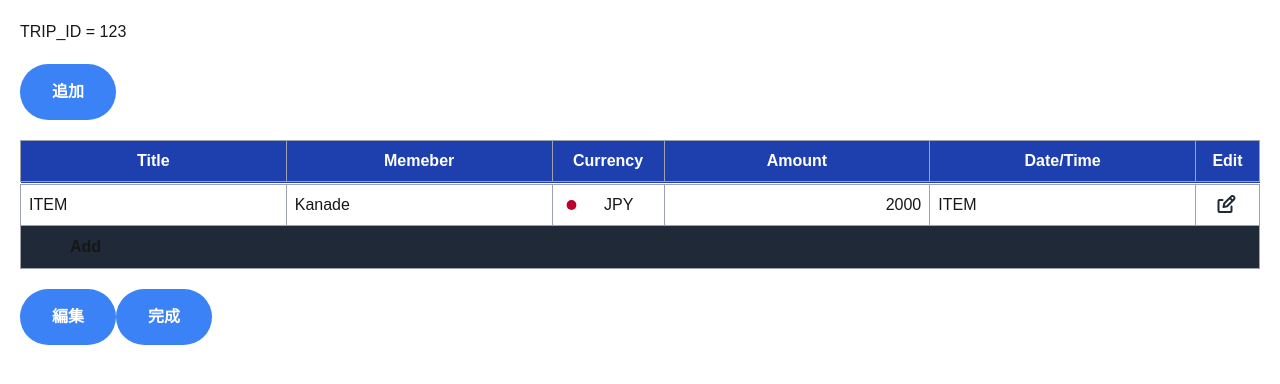
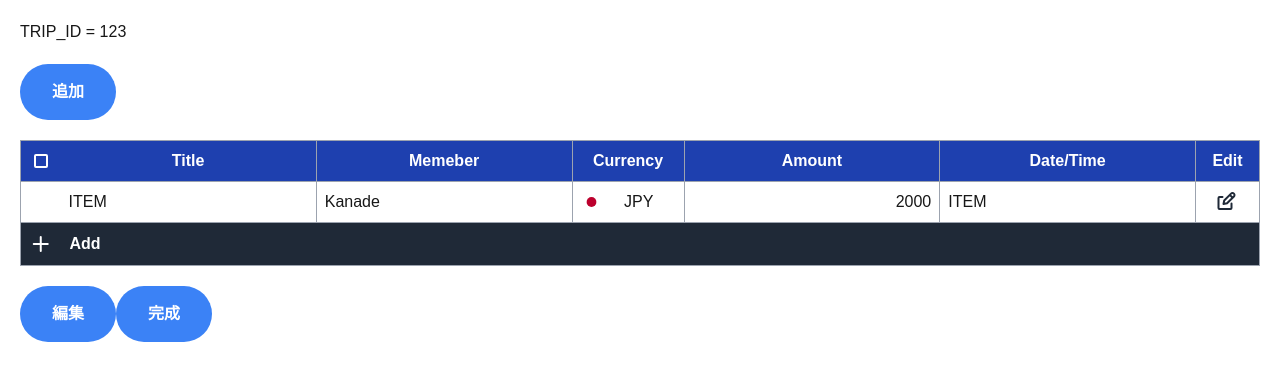
Before and after one commit to kanade2001/SplitBillApp, a Next.js app in the folder frontend/: page /trip/123 in a window 1280 px wide. Both pictures are taken after a click on the button "追加". Shown: the top 384 px of the page. Built offline with nearby package versions, Linux system fonts and the light colour scheme.

Commit message:
Feat-Addを押したときのプルダウンメニューの作成

```diff
--- a/frontend/src/app/trip/[tripId]/_components/payment-list/index.tsx
+++ b/frontend/src/app/trip/[tripId]/_components/payment-list/index.tsx
@@ -1,6 +1,6 @@
 "use client";
 
-import { Key, useReducer } from "react";
+import { Key, useReducer, useState } from "react";
 
 import { Info } from "@/components/Alert/Alert";
 import "/node_modules/flag-icons/css/flag-icons.min.css";
@@ -21,7 +21,7 @@ type ItemAction =
   | { type: "EDIT_ITEM"; payload: { item: ItemState } }
   | { type: "DELETE_ITEM"; payload: { id: Key } };
 
-const initialState: ItemState[] = [];
+const initialStateList: ItemState[] = [];
 
 const ItemReducer = (state: ItemState[], action: ItemAction) => {
   switch (action.type) {
@@ -45,37 +45,50 @@ const ItemReducer = (state: ItemState[], action: ItemAction) => {
 };
 
 export default function PaymentList({ items }: { items: string[] }) {
-  const [state, dispatch] = useReducer(ItemReducer, initialState);
+  const [state, dispatch] = useReducer(ItemReducer, initialStateList);
 
   return (
     <div className="">
-      <table className="w-full table-fixed border-collapse border border-gray-400">
+      <table className="w-full table-fixed border border-gray-400">
         <thead className="bg-blue-800 text-white">
           <tr>
-            <th className="border border-b-4 border-double border-gray-400 p-2">
+            <th className="w-10 border border-r-0 border-gray-400 p-2">
+              <svg
+                className="h-6 w-6 text-gray-800 text-white"
+                aria-hidden="true"
+                xmlns="http://www.w3.org/2000/svg"
+                width="24"
+                height="24"
+                fill="none"
+                viewBox="0 0 24 24"
+              >
+                <rect
+                  width="12"
+                  height="12"
+                  x="6"
+                  y="6"
+                  stroke="currentColor"
+                  strokeLinejoin="round"
+                  strokeWidth="2"
+                  rx="1"
+                />
+              </svg>
+            </th>
+            <th className="border border-l-0 border-double border-gray-400 p-2">
               Title
             </th>
-            <th className="border border-b-4 border-double border-gray-400 p-2">
-              Memeber
-            </th>
-            <th className="w-28 border border-b-4 border-double border-gray-400 p-2">
-              Currency
-            </th>
-            <th className="border border-b-4 border-double border-gray-400 p-2">
-              Amount
-            </th>
-            <th className="border border-b-4 border-double border-gray-400 p-2">
-              Date/Time
-            </th>
-            <th className="w-16 border border-b-4 border-double border-gray-400 p-2">
-              Edit
-            </th>
+            <th className="border border-gray-400 p-2">Memeber</th>
+            <th className="w-28 border border-gray-400 p-2">Currency</th>
+            <th className="border border-gray-400 p-2">Amount</th>
+            <th className="border border-gray-400 p-2">Date/Time</th>
+            <th className="w-16 border border-gray-400 p-2">Edit</th>
           </tr>
         </thead>
         <tbody>
           {items.map((item, index) => (
             <tr key={index}>
-              <td className="border border-gray-400 p-2">{item}</td>
+              <td className="border border-r-0 border-gray-400"></td>
+              <td className="border border-l-0 border-gray-400 p-2">{item}</td>
               <td className="border border-gray-400 p-2">Kanade</td>
               <td className="border border-gray-400 p-2 text-center">
                 <div className="flex justify-between">
@@ -110,12 +123,31 @@ export default function PaymentList({ items }: { items: string[] }) {
           ))}
         </tbody>
         <tfoot>
+          <AddRow />
+        </tfoot>
+      </table>
+
+      {items.length === 0 /* 要素がない場合 */ && (
+        <div className="">
+          <Info title="データがありません" message="データを追加してください" />
+        </div>
+      )}
+    </div>
+  );
+}
+
+const AddRow = () => {
+  const [isVisibleAdd, setIsVisibleAdd] = useState<boolean>(false);
+  const handleIsVisibleAdd = () => {
+    setIsVisibleAdd(!isVisibleAdd);
+  };
+
+  return (
+    <>
       <tr>
-            <th colSpan={6} className="border border-gray-400 bg-gray-800">
-              <div className="flex w-full">
-                <div className="p-2">
+        <th className="border border-r-0 border-gray-400 bg-gray-800">
           <svg
-                    className="h-6 w-6 text-gray-800 dark:text-white"
+            className="h-6 w-full text-gray-800 text-white"
             aria-hidden="true"
             xmlns="http://www.w3.org/2000/svg"
             width="24"
@@ -131,19 +163,79 @@ export default function PaymentList({ items }: { items: string[] }) {
               d="M5 12h14m-7 7V5"
             />
           </svg>
-                </div>
-                <div className="flex-grow p-2 text-left">Add</div>
+        </th>
+        <th
+          colSpan={6}
+          className="border border-l-0 border-gray-400 bg-gray-800 text-white"
+        >
+          <button
+            className="h-full w-full p-2 text-left"
+            onClick={() => handleIsVisibleAdd()}
+          >
+            Add
+          </button>
+        </th>
+      </tr>
+      {isVisibleAdd && (
+        <>
+          <tr className="bg-gray-400">
+            <th></th>
+            <th className="p-2">
+              <input
+                type="text"
+                id="member"
+                className="w-full rounded-md border border-gray-600 bg-white px-2 text-sm text-gray-900"
+              />
+            </th>
+            <th className="p-2">
+              <input
+                type="text"
+                id="member"
+                className="w-full rounded-md border border-gray-600 bg-white px-2 text-sm text-gray-900"
+              />
+            </th>
+            <th className="p-2">
+              <input
+                type="text"
+                id="currency"
+                className="w-full rounded-md border border-gray-600 bg-white px-2 text-sm text-gray-900"
+                placeholder="JPY"
+              />
+            </th>
+            <th className="p-2">
+              <input
+                type="number"
+                id="amount"
+                className="w-full rounded-md border border-gray-600 bg-white px-2 text-sm text-gray-900"
+                placeholder="0"
+              />
+            </th>
+            <th className="p-2">
+              <input
+                type="datetime-local"
+                id="datetime"
+                className="w-full rounded-md border border-gray-600 bg-white px-2 text-sm text-gray-900"
+                placeholder={new Date().toISOString()}
+              />
+            </th>
+            <th></th>
+          </tr>
+          <tr className="bg-gray-400">
+            <th></th>
+            <th colSpan={5} className="px-2 pb-2">
+              <div className="flex justify-end">
+                <button className="x-20 ms-2 rounded-md bg-gray-800 px-2 text-center text-sm text-white">
+                  Reset
+                </button>
+                <button className="x-20 ms-2 rounded-md bg-blue-800 px-2 text-center text-sm text-white">
+                  Complete
+                </button>
               </div>
             </th>
+            <th></th>
           </tr>
-        </tfoot>
-      </table>
-
-      {items.length === 0 /* 要素がない場合 */ && (
-        <div className="">
-          <Info title="データがありません" message="データを追加してください" />
-        </div>
+        </>
       )}
-    </div>
+    </>
   );
-}
+};
```
Lines whose indentation alone changed are shown as unchanged.
